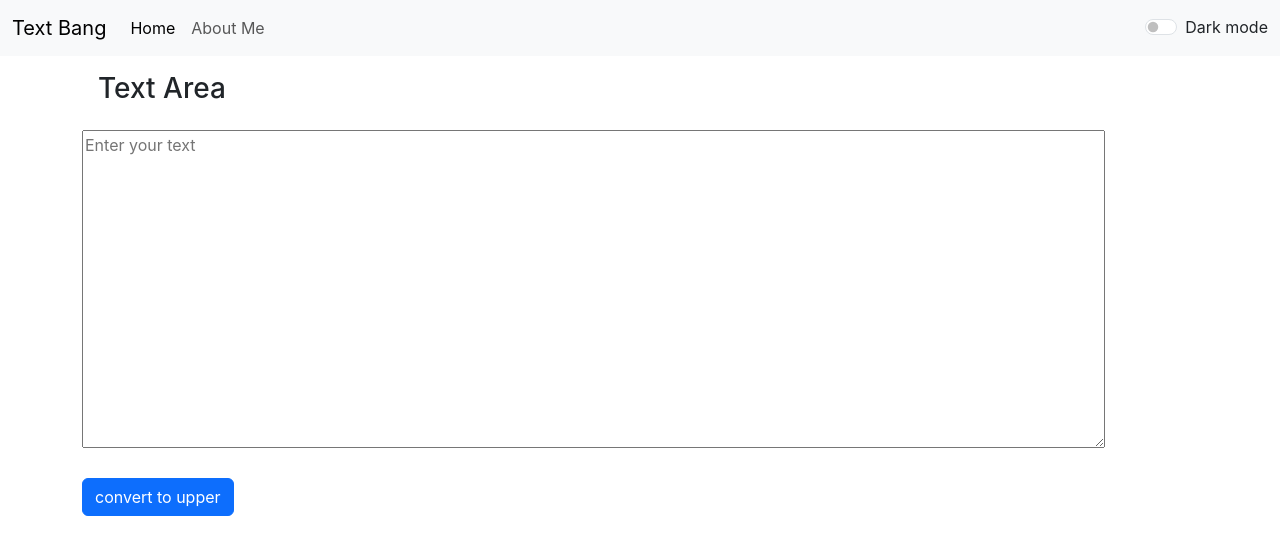
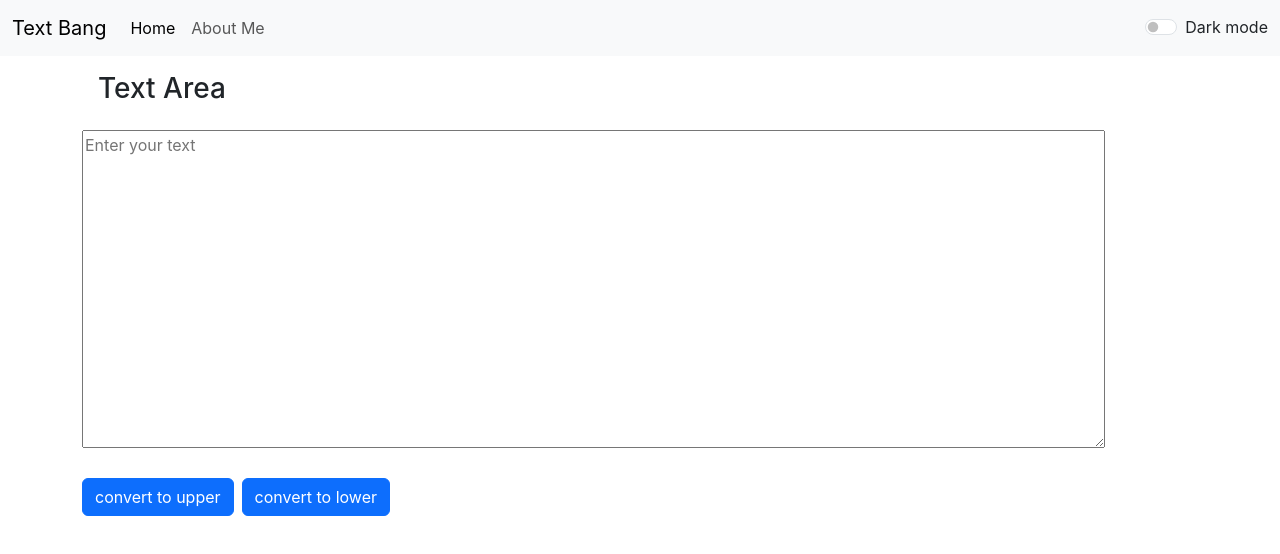
Before and after one commit to Amanrathi07/Text_bang, a React (Create React App) app: page / in a window 1280 px wide. Shown: the top 554 px of the page. Built offline with nearby package versions, Linux system fonts and the light colour scheme.

Commit message:
add button for lower case

```diff
--- a/src/container/Textbox.js
+++ b/src/container/Textbox.js
@@ -12,6 +12,11 @@ export default function Textbox() {
     setText(newText);
   }
 
+  const hendelDownClicked=function hendelUpClicked(){
+    let newText=text.toLowerCase() ;
+    setText(newText);
+  }
+
   return (
     <>
   <div className="container">
@@ -20,6 +25,7 @@ export default function Textbox() {
 
   <div>
     <button onClick={hendelUpClicked}  className="mt-4 btn btn-primary ">convert to upper</button>
+    <button onClick={hendelDownClicked}  className="mx-2 mt-4 btn btn-primary ">convert to lower</button>
   </div>
 
   </div>
```
